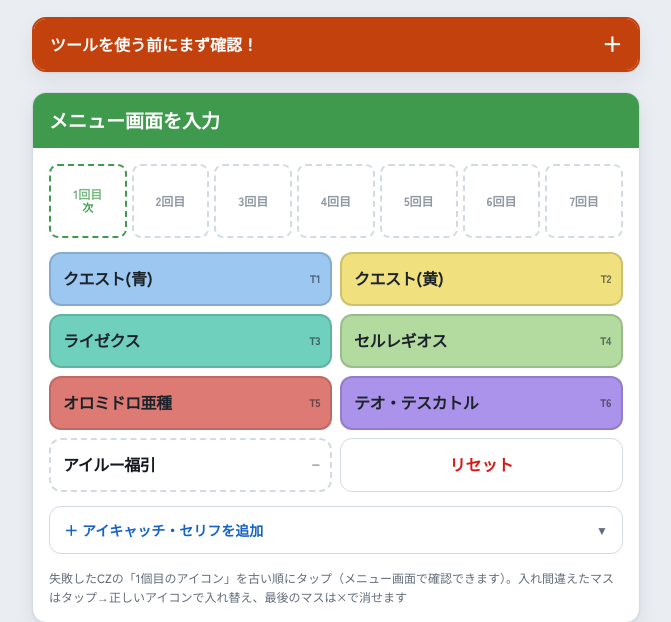
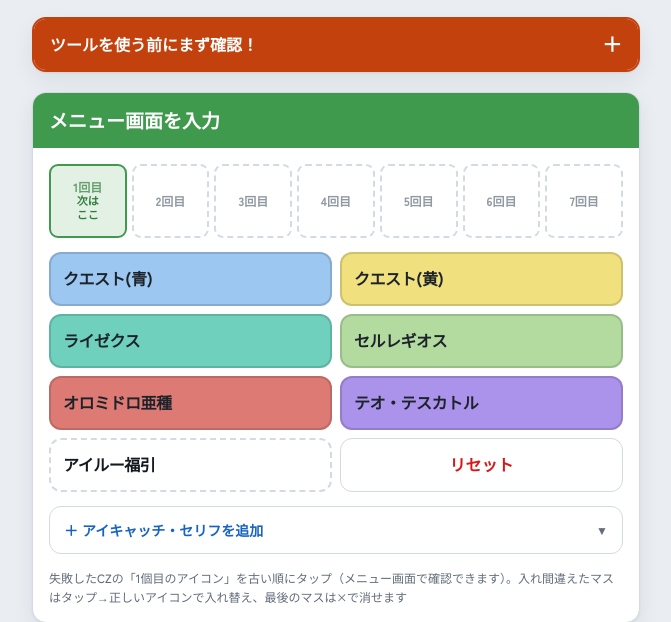
Before and after one commit to garubesu2027-stack/utsurikomi, a plain HTML site: page monhan/index.html in a window 1280 px wide. Shown: the part 189-811 px from the top of the page, without its empty margins (304-975 px from the left). Drawn offline with Linux system fonts and the light colour scheme.

Commit message:
monhan: アイコンボタンのT表示を削除、次のマスを塗りつぶしに
Co-Authored-By: Claude Opus 5.5 <noreply@anthropic.com>

```diff
--- a/monhan/index.html
+++ b/monhan/index.html
@@ -190,7 +190,7 @@
   }
   .slot .n { font-size: 12px; opacity: .7; }
   .slot.t0 { background: var(--panel-2); color: var(--ink-2); }
-  .slot.next { border: 2px dashed var(--head); color: var(--head); }
+  .slot.next { background: #e3f1e5; border: 2px solid #3f9a4e; color: #2f7d3b; }
   .slot.empty { border: 2px dashed var(--line); color: var(--muted); }
   .icon-grid { display: grid; grid-template-columns: 1fr 1fr; gap: 8px; }
   .icon-btn {
@@ -576,7 +576,7 @@
         return `<button type="button" class="slot t${t}${sel ? " sel" : ""}" data-k="${k}" aria-pressed="${sel}" aria-label="${k + 1}回目（${ic.label}）を変更">`
           + `<span class="n">${k + 1}回目</span>${ic.short}${last ? `<span class="del" aria-hidden="true">×</span>` : ""}</button>`;
       }
-      if (k === state.fails) return `<div class="slot next"><span class="n">${k + 1}回目</span>次</div>`;
+      if (k === state.fails) return `<div class="slot next"><span class="n">${k + 1}回目</span>次は<br>ここ</div>`;
       return `<div class="slot empty"><span class="n">${k + 1}回目</span></div>`;
     }).join("");
     document.querySelectorAll("#icons .icon-btn").forEach(b => b.disabled = state.sel === null && state.fails >= MAX_FAILS);
@@ -688,7 +688,7 @@
   for (const o of ICONS) {
     const b = document.createElement("button");
     b.type = "button"; b.className = `icon-btn t${o.t}`;
-    b.innerHTML = `<span>${o.label}</span><small>${o.t ? "T" + o.t : "−"}</small>`;
+    b.innerHTML = `<span>${o.label}</span>`;
     b.addEventListener("click", () => {
       if (state.sel !== null) { state.hist[state.sel] = o.t; state.sel = null; render(); return; }   // 選んだマスだけ入れ替え
       if (state.fails < MAX_FAILS) { state.hist.push(o.t); state.serif = ""; render(); }   // セリフは次の1回のCZのことなので、1回進んだら「なし」に戻す
```
